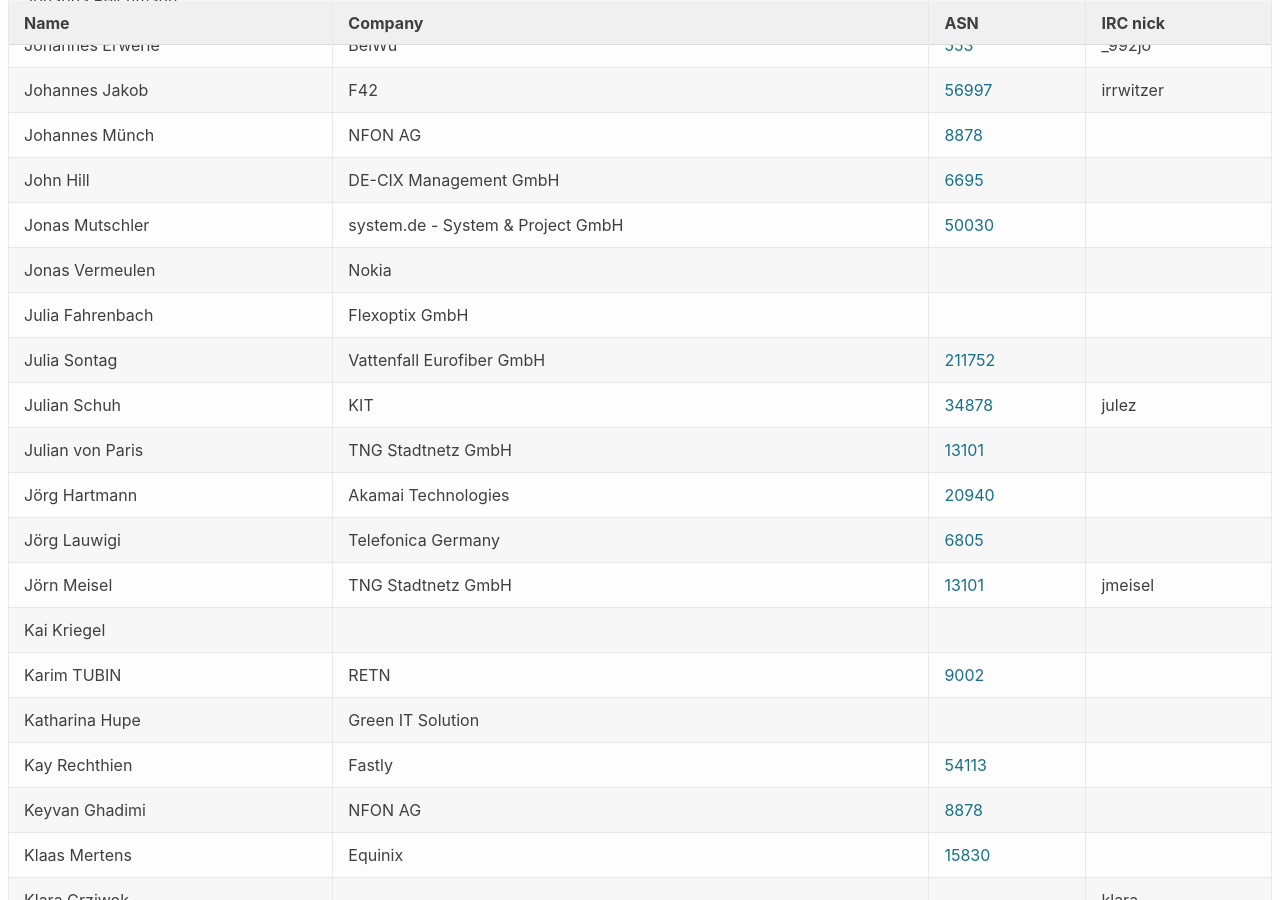
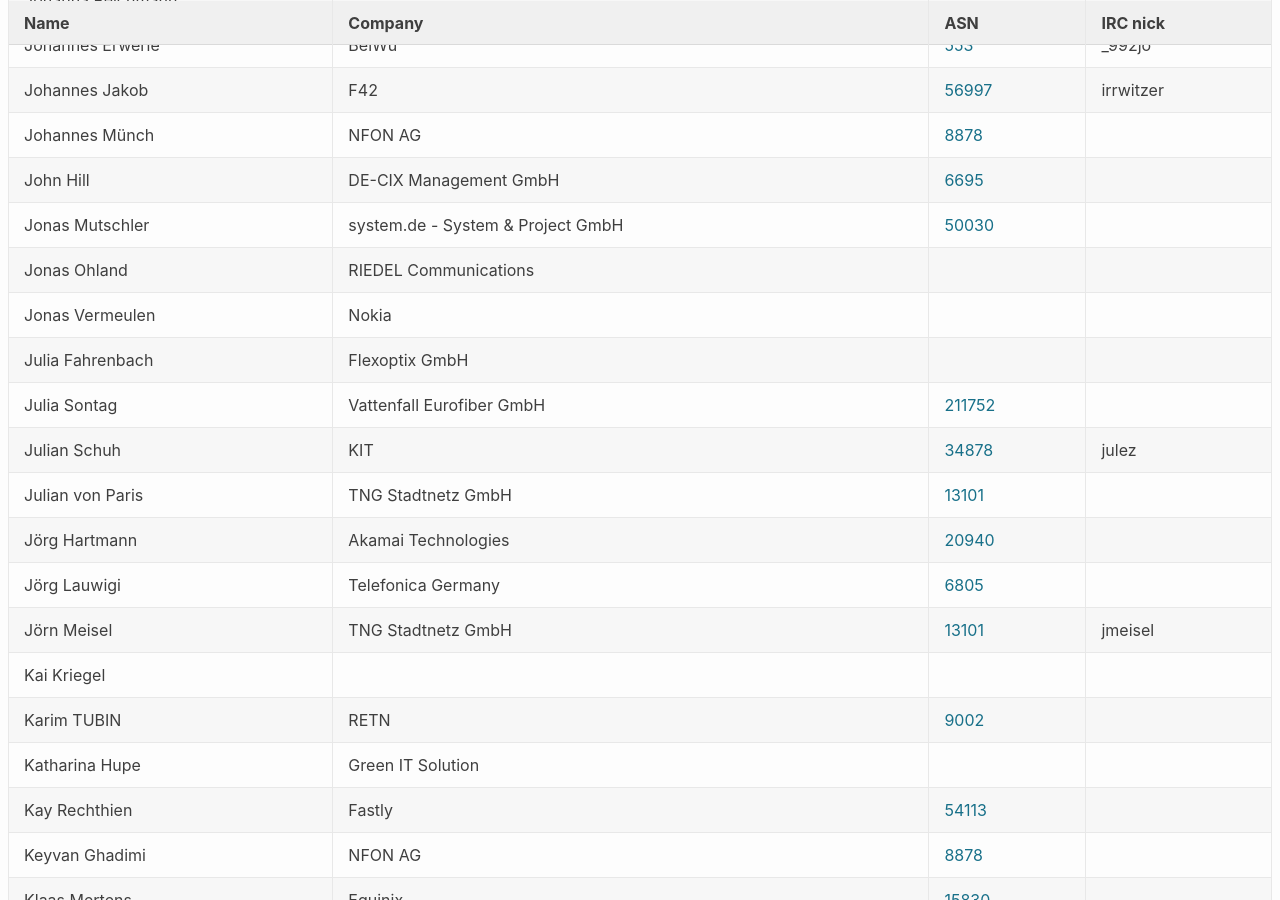
Before and after one commit to denog/pretix-attendeelist, a Jekyll site: the page built from denog15/index.md, in a window 1280 px wide and 900 px high, scrolled down 8524 px. Built offline with Jekyll 4.4.1, drawn with Linux system fonts in a browser that asks for light colours.

Commit message:
Latest data: Sat Nov 18 16:48:11 UTC 2023

```diff
--- a/_data/attendees_denog15_onsite.json
+++ b/_data/attendees_denog15_onsite.json
@@ -1146,6 +1146,12 @@
     "asn": "50030"
   },
   {
+    "name": "Jonas Ohland",
+    "company": "RIEDEL Communications",
+    "irc": null,
+    "asn": null
+  },
+  {
     "name": "Jonas Vermeulen",
     "company": "Nokia",
     "irc": null,
```
